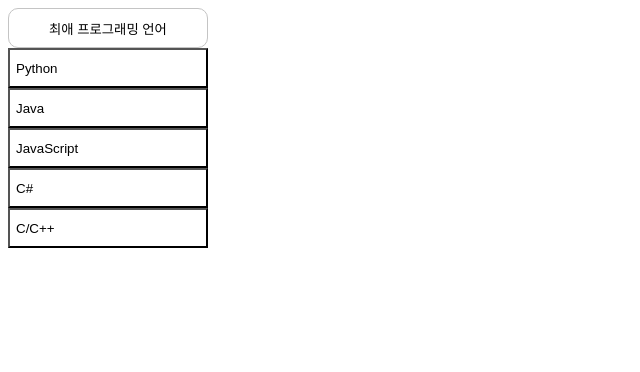
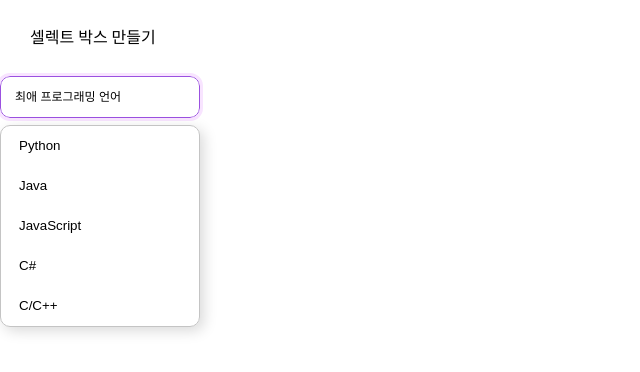
Before and after one commit to jisu2433/Front_end_school, a plain HTML site: page css/111.html in a window 1280 px wide. Both pictures are taken after a click on the button "최애 프로그래밍 언어". Shown: the whole page, without its empty margins (0-640 px from the left). Drawn offline with Linux system fonts and the light colour scheme.

Commit message:
Update 111.html

```diff
--- a/css/111.html
+++ b/css/111.html
@@ -4,66 +4,88 @@
     <meta charset="UTF-8">
     <meta http-equiv="X-UA-Compatible" content="IE=edge">
     <meta name="viewport" content="width=device-width, initial-scale=1.0">
-    <title></title>
+    <link rel="stylesheet" href="reset.css">
+    <title>select</title>
     <style>
-            /* 직접 셀렉트 박스 만들기 */
         h2 {
-            display: none;
+            margin: 30px;
+        }
+
+        .cont-select {
+            position: relative;
+            width: 200px;
         }
 
         .btn-select {
-            height: 40px;
-            width: 200px;
-            left: 120px;
-            top: 71px;
+            width: 100%;
+            padding: 13px 30px 13px 14px;
+            font-size: 12px;
+            line-height: 14px;
+            background: #FFFFFF;
             border: 1px solid #C4C4C4;
             box-sizing: border-box;
             border-radius: 10px;
-            background: #FFFFFF;
-            color: #000000;
-;
+            cursor: pointer;
+            text-align: left;
+            background: url(../css/Polygon\ 1.png) center right 10px no-repeat;
+            /* 말줄임 */
+            white-space: nowrap;
+            text-overflow: ellipsis;
+            overflow: hidden;
         }
 
         .list-member {
             display: none;
-            width: 200px;
-            height: 208px;
+            position: absolute;
+            width: 100%;
+            top: 49px;
+            left: 0;
+            border: 1px solid #C4C4C4;
+            box-sizing: border-box;
+            box-shadow: 4px 4px 14px rgba(0, 0, 0, 0.15);
+            border-radius: 10px;
+        }
+        .btn-select.on{
+            background: url(../css/Polygon\ 1\ \(1\).png) center right 10px no-repeat;
         }
 
-        .list-member.on {
-            display: inline;
+        .btn-select.on+.list-member {
+            display: block;
         }
+        .btn-select:hover, .btn-select:focus {
+            border: 1px solid #9B51E0;
+            outline: 3px solid #F8E4FF;
 
-        .btn-select:active+.list-member {
-            display:inline;
         }
-
         .list-member li {
-            width: 200px;
             height: 40px;
-            left: 0px;
-            top: 0px;
-            background: #FFFFFF;
+            padding: 5px 8px;
+            box-sizing: border-box;
         }
 
         .list-member li button {
-            display: block;
-            width: 200px;
-            height: 40px;
-            background: #FFFFFF;
+            width: 100%;
+            padding: 7px 10px;
+            border: none;
+            background-color: #fff;
+            border-radius: 8px;
+            cursor: pointer;
             text-align: left;
+            /* 말줄임 */
+            white-space: nowrap;
+            text-overflow: ellipsis;
+            overflow: hidden;
         }
-        .btn-select button:hover {
-            border: 3px solid #F8E4FF;
-            border-radius: 10px;
-        }
-        .list-member li button:hover {
+
+        .list-member li button:hover,
+        .list-member li button:focus {
             background-color: #F8E4FF;
         }
     </style>
 </head>
 <body>
     <h2>셀렉트 박스 만들기</h2>
+    <article class="cont-select">
         <button class="btn-select">최애 프로그래밍 언어</button>
         <ul class="list-member">
             <li><button type="button">Python</button></li>
@@ -72,17 +94,18 @@
             <li><button type="button">C#</button></li>
             <li><button type="button">C/C++</button></li>
         </ul>
+    </article>
 
     <script>
         const btn = document.querySelector('.btn-select');
         const list = document.querySelector('.list-member');
         btn.addEventListener('click', () => {
-        list.classList.toggle('on');
+            btn.classList.toggle('on');
         });
         list.addEventListener('click', (event) => {
             if (event.target.nodeName === "BUTTON") {
                 btn.innerText = event.target.innerText;
-            list.classList.remove('on');
+                btn.classList.remove('on');
             }
         });
     </script>
```
Lines whose indentation alone changed are shown as unchanged.
